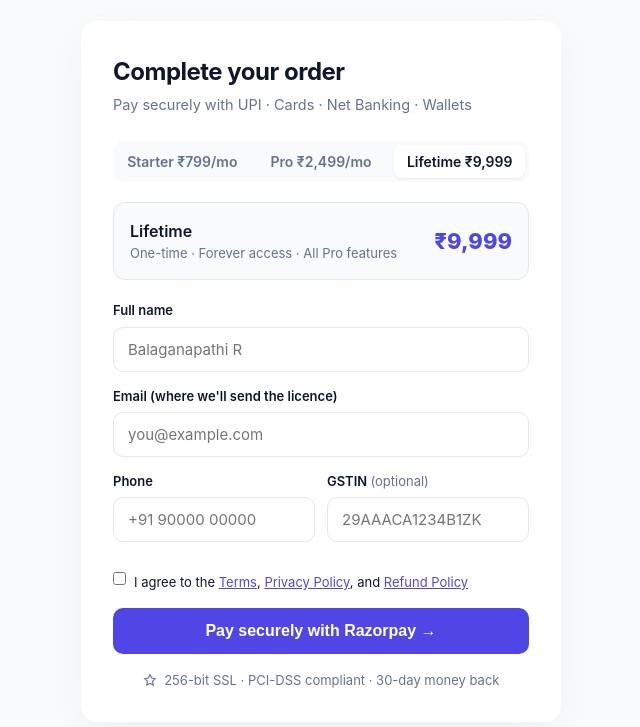
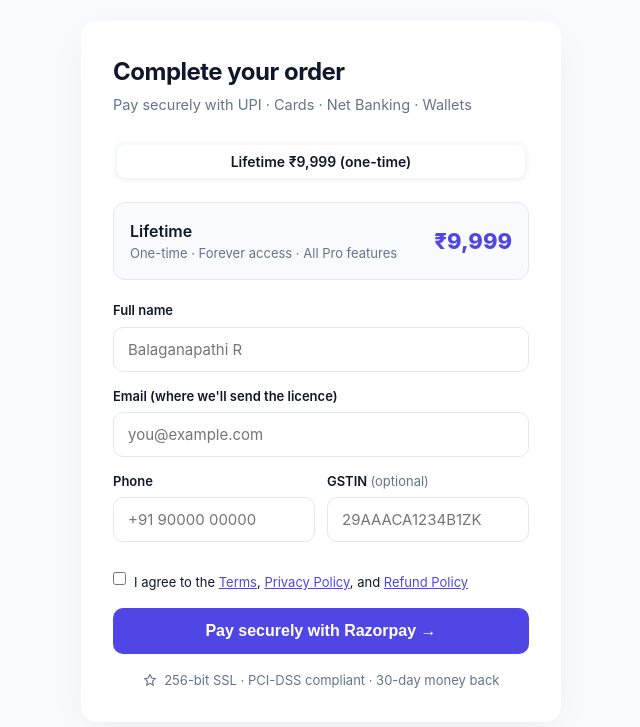
Before and after one commit to bytezbridge/gst-invoice-payment, a website: page public/checkout.html in a window 1280 px wide. Shown: the part 91-818 px from the top of the page, without its empty margins (319-959 px from the left). Drawn offline with Linux system fonts and the light colour scheme.

Commit message:
fix: hide Starter/Pro subscription tiers — only Lifetime ₹9,999 sold today

```diff
--- a/public/checkout.html
+++ b/public/checkout.html
@@ -96,9 +96,10 @@
     </div>
 
     <div class="toggle" id="tier-toggle">
-      <button data-tier="starter">Starter ₹799/mo</button>
-      <button data-tier="pro">Pro ₹2,499/mo</button>
-      <button data-tier="lifetime" class="active">Lifetime ₹9,999</button>
+      <!-- Starter and Pro subscription tiers are hidden — only Lifetime is sold today -->
+      <button data-tier="starter" style="display:none">Starter ₹799/mo</button>
+      <button data-tier="pro" style="display:none">Pro ₹2,499/mo</button>
+      <button data-tier="lifetime" class="active">Lifetime ₹9,999 (one-time)</button>
     </div>
 
     <div class="price-card">
```
